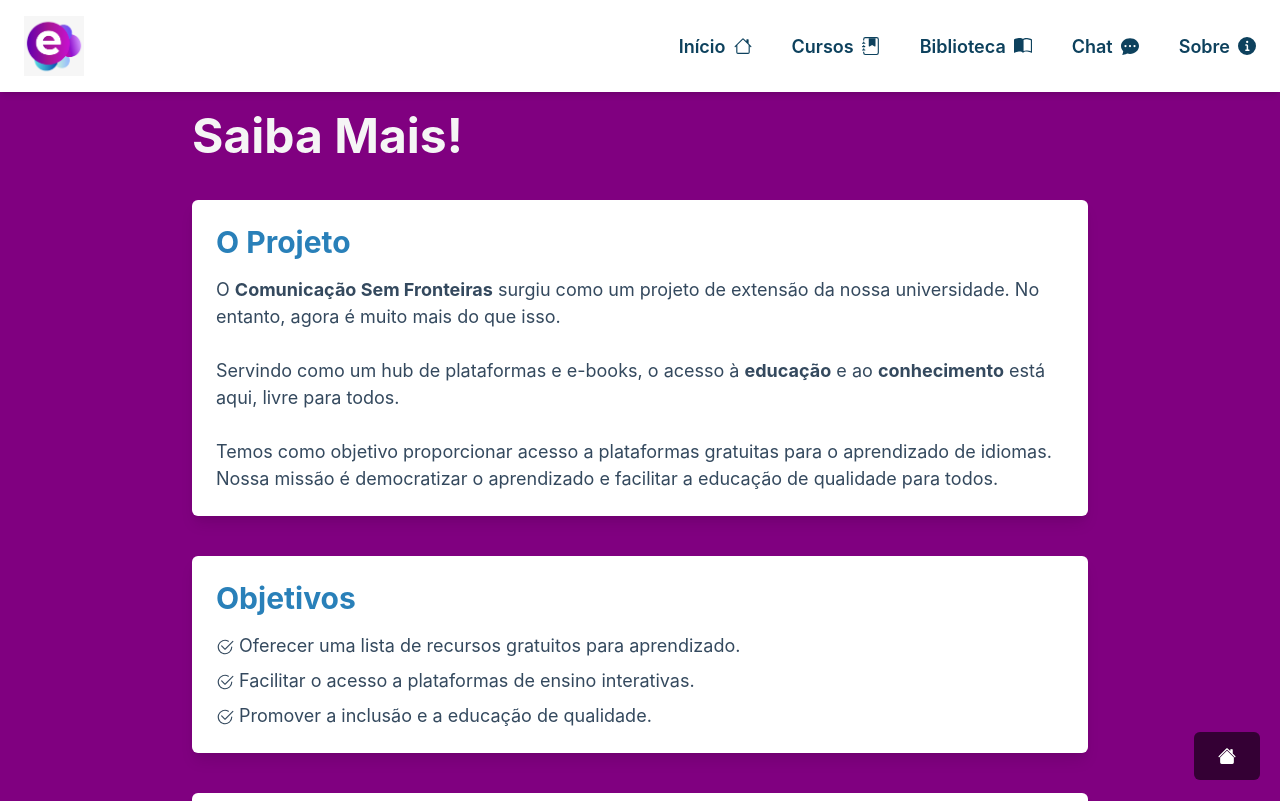
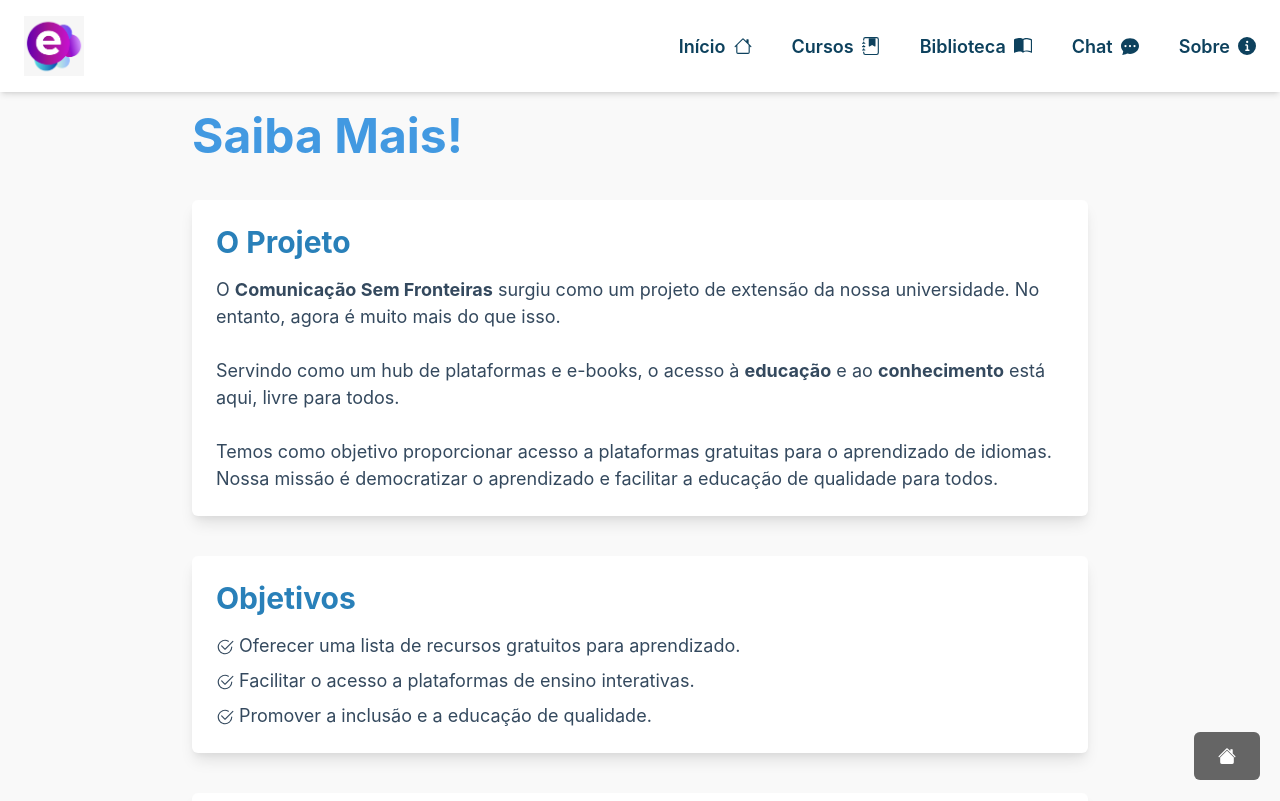
Before and after one commit to davileahy/LivreMente, a React (Create React App) app: page /saiba_mais in a window 1280 px wide. Shown: the top 801 px of the page. Built offline with nearby package versions, Linux system fonts and the light colour scheme.

Commit message:
More color changes

```diff
--- a/src/components/CourseCard.js
+++ b/src/components/CourseCard.js
@@ -155,7 +155,7 @@ const CourseCard = ({ title, logo, description, categories, link }) => {
           </ModalBody>
 
           <ModalFooter>
-            <Button colorScheme="blue" mr={3}>
+            <Button colorScheme="purple" mr={3}>
               {/* Link para o curso */}
               <Link href={link} isExternal fontSize={"lg"}>
                 Acessar
--- a/src/components/Courses.js
+++ b/src/components/Courses.js
@@ -52,7 +52,7 @@ const Courses = () => {
         </Text>
         <Button
           variant={"solid"}
-          colorScheme="blue"
+          colorScheme="purple"
           leftIcon={<AddIcon />}
           mt={2}
           mb={2}
--- a/src/components/MiniCourseCard.js
+++ b/src/components/MiniCourseCard.js
@@ -97,7 +97,7 @@ const MiniCourseCard = ({ title, logo, description, categories, link }) => {
           </ModalBody>
 
           <ModalFooter>
-            <Button colorScheme="blue" mr={3}>
+            <Button colorScheme="purple" mr={3}>
               {/* Link para o curso */}
               <Link href={link} isExternal fontSize={"lg"}>
                 Acessar
--- a/src/pages/MorePage.js
+++ b/src/pages/MorePage.js
@@ -34,7 +34,7 @@ const MorePage = () => {
         minH="100vh"
         className="flex justify-center items-center"
         backgroundPosition={"center"}
-        backgroundColor={"purple"}
+        backgroundColor={"BFBFBF"}
       >
         <VStack spacing={10} align="start" className="w-full max-w-4xl mx-auto">
           <HomeButton />
@@ -47,7 +47,7 @@ const MorePage = () => {
             <Heading
               as="h1"
               size="2xl"
-              color="whitesmoke"
+              color="blue.400"
               textAlign="center"
               className="mt-10"
             >
```
